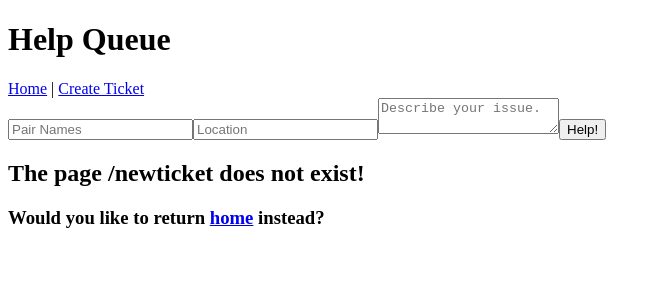
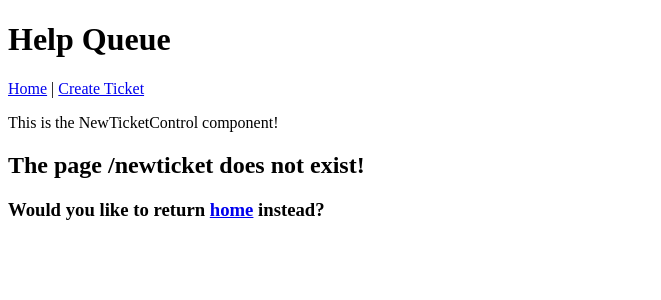
Before and after one commit to masenmatthews/React-HelpQueue, a React app: page /#/newticket in a window 1280 px wide. Shown: the top 300 px of the page, without its empty margins (0-661 px from the left). Built offline with nearby package versions, Linux system fonts and the light colour scheme.

Commit message:
begin adding state to application

```diff
--- a/src/components/App.jsx
+++ b/src/components/App.jsx
@@ -1,16 +1,16 @@
 import React from 'react';
+import Header from './Header';
 import TicketList from './TicketList';
-import Header from './Header';
+import NewTicketControl from './NewTicketControl';
+import Error404 from './Error404';
 import { Switch, Route } from 'react-router-dom';
-import NewTicketForm from './NewTicketForm';
-import Error404 from './Error404';
 
 function App(){
   return (
     <div>
       <Header/>
       <Route exact path='/' component={TicketList} />
-      <Route path='/newticket' component={NewTicketForm} />
+      <Route path='/newticket' component={NewTicketControl} />
       <Route component={Error404} />
       <Switch>
       </Switch>
--- /dev/null
+++ b/src/components/NewTicketControl.jsx
@@ -0,0 +1,25 @@
+import React from 'react';
+
+class NewTicketControl extends React.Component {
+
+  constructor(props) {
+    super(props);
+    this.state = {
+      formVisibleOnPage: false
+    };
+  }
+
+  render(){
+    return (
+      <div>
+        <p>This is the NewTicketControl component!</p>
+      </div>
+    );
+  }
+}
+
+export default NewTicketControl;
+
+// super keyword called to access a parent class's constructor. In this case, that's the React.Component constructor.
+
+// this.state = {}; is standard convention for delcaring state in ES6. More than one state value could be added by using key-value pairs
```
Also changed, not shown: src/components/ExampleClassComponent.jsx (added, +27 -0 lines).
